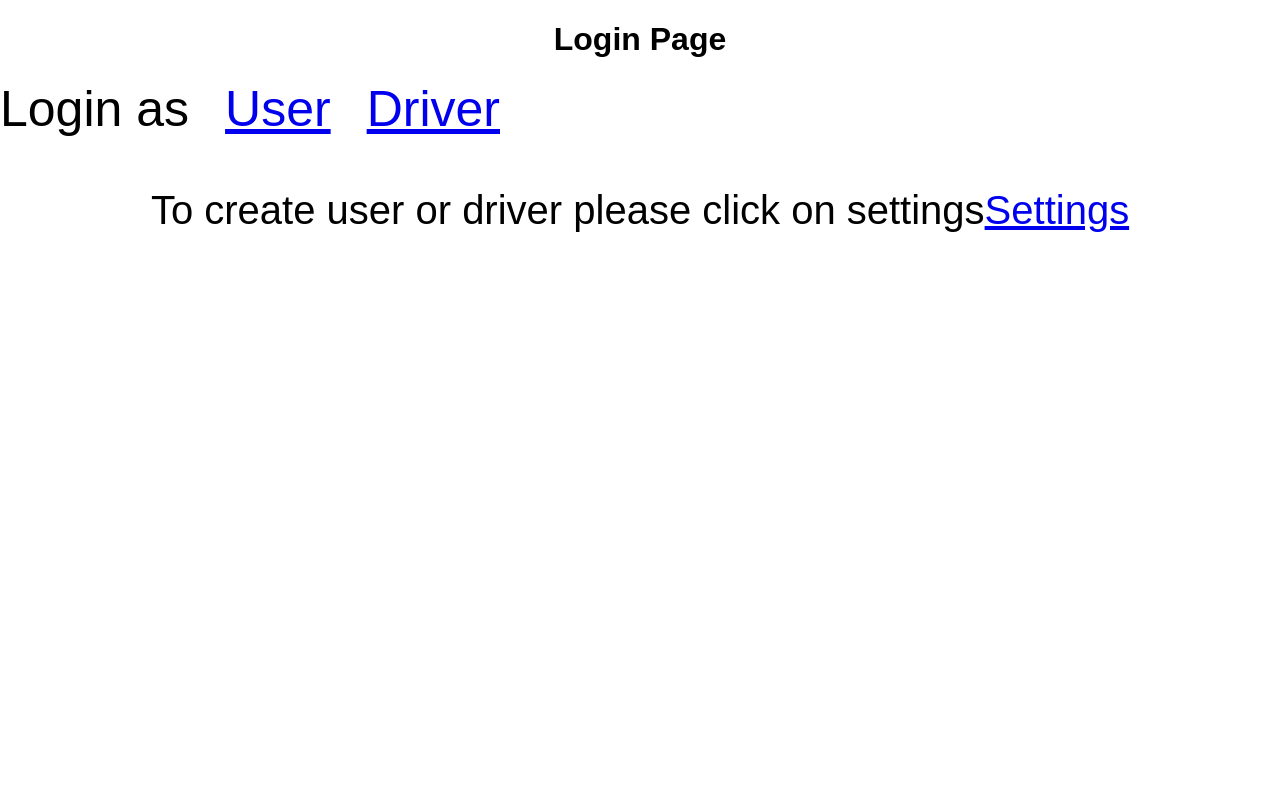
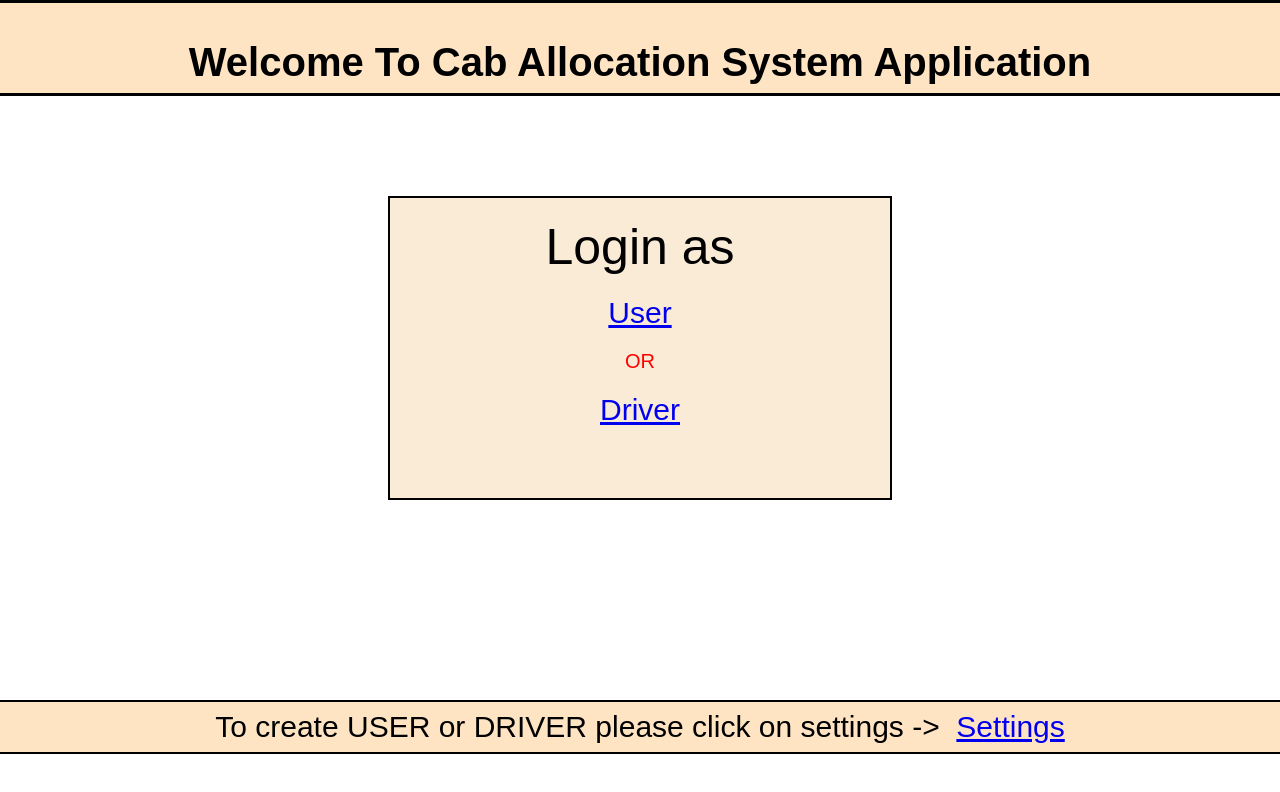
Before and after one commit to saurabhnk-94/Cab-Booking-System, a React (Create React App) app in the folder frontend/caballocationsystem/: page / in a window 1280 px wide. Shown: the top 792 px of the page. Built offline with nearby package versions, Linux system fonts and the light colour scheme.

Commit message:
Added css to the components

```diff
--- a/frontend/caballocationsystem/src/components/components.css
+++ b/frontend/caballocationsystem/src/components/components.css
@@ -1,23 +1,77 @@
 .home {
+    display: flex;
+    flex-direction: column;
+    align-items: center;
+}
+
+.home-header {
     text-align: center;
+    width: 100%;
+    height: 70px;
+    border: 3px solid black;
+    background-color: bisque;
+    color: black;
+    font-size: 20px;
+    padding: 10px;
 }
 
 .home-content {
     display: flex;
+    align-items: center;
+    flex-direction: column;
     width: 500px;
-    justify-content: space-between;
+    height: 300px;
+    border: 2px solid black;
+    margin-top: 100px;
+    background-color: antiquewhite;
+    text-align: center;
+}
+
+.home-settings {
+    display: flex;
+    width: 100%;
+    height: 50px;
+    border: 2px solid black;
     align-items: center;
-    font-size: 50px;
+    justify-content: center;
+    margin-top: 200px;
+    background-color: bisque;
+    font-size: 30px;
 }
 
 .driver-home {
     text-align: center;
 }
 
+.driver-header {
+    display: flex;
+    width: 100%;
+    height: 50px;
+    border: 2px solid black;
+    justify-content: space-around;
+    align-items: center;
+    font-size: 20px;
+    background-color: bisque;
+}
+
+select {
+    width: 200px;
+    height: 30px;
+    font-size: 25px;
+}
+
+.display-cards {
+    display: flex;
+    width: 100%;
+    flex-wrap: wrap;
+    padding: 10px;
+}
+
 .card {
-    width: 200px;
-    height: 200px;
-    border: 1px solid black;
+    width: 300px;
+    height: 250px;
+    border: 2px solid black;
+    margin-left: 20px;
 }
 
 .card-details {
@@ -25,6 +79,7 @@
     flex-direction: column;
     align-items: center;
     margin: 10px;
+    font-size: 20px;
 }
 
 #customers {
@@ -59,3 +114,18 @@
     margin-top: 50px;
     font-size: 40px;
 }
+
+.booking-button {
+    margin: 20px;
+    width: 200px;
+    height: 40px;
+    font-size: 20px;
+    background-color: yellow;
+    color: red;
+}
+
+.creating-user {
+    display: flex;
+    flex-direction: row;
+    margin: 20px;
+}
--- a/frontend/caballocationsystem/src/components/driver.js
+++ b/frontend/caballocationsystem/src/components/driver.js
@@ -50,27 +50,19 @@ class Driver extends Component {
   render() {
     return (
       <div className="driver-home">
-        <div
-          style={{
-            display: "flex",
-            justifyContent: "flex-end",
-            marginRight: 50,
-            fontSize: 30
-          }}
-        >
+        <div className="driver-header">
           <NavLink to="/">Home</NavLink>
           &nbsp;
           <NavLink to="/user">User</NavLink>
           &nbsp;
           <NavLink to="/settings">Settings</NavLink>
         </div>
-        <h1>This is driver Page</h1>
         <h1>Select Driver</h1>
         <select
           value={this.state.value}
           onChange={event => this.setState({ drivername: event.target.value })}
         >
-          <option>select</option>
+          <option>Select a Driver</option>
           {this.state.driver.map((item, index) => (
             <option key={index} value={item.drivername}>
               {item.id} &nbsp;{item.drivername}
@@ -93,16 +85,16 @@ class Driver extends Component {
           : null}
 
         {
-          this.state.drivername ?
+          this.state.drivername && (this.state.rideDetails.filter(items => items.driver == this.state.drivername && items.status != "AC").length > 0) ?
         this.state.rideDetails
           .filter(items => items.status == "RE")
           .map((item, index) => (
-            <div key={index}>
+            <div key={index} className="display-cards">
               <div className="card">
                 <div className="card-details">
-                  <div style={{ padding: 10 }}>{item.user}</div>
-                  <div style={{ padding: 10 }}>{item.ride_created}</div>
-                  <div style={{ padding: 10 }}>Requesting</div>
+                  <div style={{ padding: 10 }}>Name: &nbsp;{item.user}</div>
+                  <div style={{ padding: 10 }}>Date: &nbsp;{item.ride_created}</div>
+                  <div style={{ padding: 10 }}>Status: Requesting</div>
                   <button onClick={() => this.acceptingCab(item.id,this.state.drivername)}>ACCEPT</button>
                 </div>
               </div>
@@ -110,7 +102,7 @@ class Driver extends Component {
           )) : null}
         {this.state.drivername ? (
           <div className="driver-ride">
-            <h3>Driver Previous Ride Details</h3>
+            <h3>{this.state.drivername} Previous Ride Details</h3>
             <table id="customers">
               <thead>
                 <tr>
--- a/frontend/caballocationsystem/src/components/home.js
+++ b/frontend/caballocationsystem/src/components/home.js
@@ -6,14 +6,21 @@ class Home extends React.Component {
     render() {
         return (
             <div className="home">
-                <h1>Login Page</h1>
+                <div className="home-header">
+                    <h1>Welcome To Cab Allocation System Application</h1>
+                </div>
                 <div className="home-content">
-                    Login as
+                    <div style={{fontSize:50, marginTop:20}}>Login as </div>
+                    <div style={{fontSize:30, marginTop:20}}>
                     <NavLink to="user">User</NavLink>
+                    </div>
+                    <div style={{fontSize:20, marginTop:20, color:"red"}}>OR</div>
+                    <div style={{fontSize:30, marginTop:20}}>
                     <NavLink to="driver">Driver</NavLink>
+                    </div>
                 </div>
-                <div className="settings">
-                    To create user or driver please click on settings
+                <div className="home-settings">
+                    To create USER or DRIVER please click on settings -> &nbsp;
                     <NavLink to="settings">Settings</NavLink>
                 </div>
             </div>
--- a/frontend/caballocationsystem/src/components/settings.js
+++ b/frontend/caballocationsystem/src/components/settings.js
@@ -11,7 +11,8 @@ class Settings extends React.Component {
             username:"",
             drivername:""
         }
-        this.submitHandler = this.submitHandler.bind(this);
+        this.userSubmit = this.userSubmit.bind(this);
+        this.driverSubmit = this.driverSubmit.bind(this);
     }
     componentDidMount() {
         axios
@@ -31,35 +32,43 @@ class Settings extends React.Component {
         );
      }
 
-     submitHandler() {
-         const username = this.state.username;
-         const drivername = this.state.drivername;
+     userSubmit(username) {
+         console.log("usernameSubmit:", username);
          axios.post(`http://127.0.0.1:8000/users/`, {
              username
-         }).then(res => {
-            console.log(res.data);
-         console.log(res.data);})
+         })
+         .then(res => {
+         console.log("Successful",res.data);
+         })
          .catch(err => console.log("Error", err))
          this.setState({
              username:"",
+         })
 
-         })
+
+     }
+
+     driverSubmit(drivername) {
+        console.log("driverSubmit:", drivername);
         axios.post(`http://127.0.0.1:8000/drivers/`, {
             drivername
         }).then(res => {
-            console.log(res.data);
-         console.log(res.data);})
+        console.log("Successful",res.data);
+        })
         .catch(err => console.log("Error", err))
         this.setState({
-             drivername:""
+            drivername:"",
         })
     }
 
     render () {
         return (
-            <div>
-                This is Settings page
+            <div className="settings-page">
+                <div className="driver-header">
+                Welcome to the Settings page
                 <NavLink to="/">Home</NavLink>
+                </div>
+
           &nbsp;
                 <h2>List of users</h2>
                 <table id="customers">
@@ -94,16 +103,18 @@ class Settings extends React.Component {
                 </table>
 
 
-                <div>Create user:
+                <div className="creating-user">
+                    <div>Create user:</div>
                     <div>
-                        <input type="text" value={this.state.value} onChange={() => this.setState({username:event.target.value})} />
-                        <button onClick={this.submitHandler}>Submit</button>
+                        <input type="text" value={this.state.username} onChange={() => this.setState({username:event.target.value})} />
+                        <button onClick={() => this.userSubmit(this.state.username)}>Submit</button>
                     </div>
                 </div>
-                <div>Create Driver:
+                <div className="creating-user">
+                    <div>Create Driver:</div>
                     <div>
-                        <input type="text" value={this.state.value} onChange={() => this.setState({drivername:event.target.value})} />
-                        <button onClick={this.submitHandler}>Submit</button>
+                        <input type="text" value={this.state.drivername} onChange={() => this.setState({drivername:event.target.value})} />
+                        <button onClick={() => this.driverSubmit(this.state.drivername)}>Submit</button>
                     </div>
                 </div>
 
--- a/frontend/caballocationsystem/src/components/user.js
+++ b/frontend/caballocationsystem/src/components/user.js
@@ -33,11 +33,11 @@ class User extends Component {
   }
 
   bookingCab = (username) => {
+    // For bookin the cab I am taking the username
     const user = this.state.user.filter(item=> item.username === username)
-    console.log('user detail:', user)
-    // const username = this.state.username;
-    console.log("user id",user[0].id)
-    console.log("length", this.state.rideDetails.filter(items => items.user == username && items.status == "AC").length)
+    // console.log('user detail:', user)
+    // console.log("user id",user[0].id)
+    // console.log("length", this.state.rideDetails.filter(items => items.user == username && items.status == "AC").length)
     if (this.state.rideDetails.filter(items => items.user == username && items.status == "AC").length > 0) {
         alert("You can't book the cab as you are already on board")
     } else if (this.state.rideDetails.filter(items => items.user == username && items.status == "RE").length > 0) {
@@ -64,21 +64,13 @@ class User extends Component {
   render() {
     return (
       <div className="driver-home">
-        <div
-          style={{
-            display: "flex",
-            justifyContent: "flex-end",
-            marginRight: 50,
-            fontSize: 30
-          }}
-        >
+        <div className="driver-header" >
           <NavLink to="/">Home</NavLink>
           &nbsp;
           <NavLink to="/driver">Driver</NavLink>
           &nbsp;
           <NavLink to="/settings">Settings</NavLink>
         </div>
-        <h1>This is User Page</h1>
         <h1>Select User</h1>
         <select
           value={this.state.value}
@@ -93,11 +85,13 @@ class User extends Component {
 
           {console.log("select value", this.state.username)}
         </select>
-        {this.state.rideDetails ? (
-          <button onClick={() => this.bookingCab(this.state.username)}>
+        <div></div>
+        {this.state.username ? (
+          <button className="booking-button" onClick={() => this.bookingCab(this.state.username)}>
             Book Cab
           </button>
         ) : null}
+        {console.log("Filtering", (this.state.rideDetails.filter(items => items.user == this.state.username && items.status != "AC" || items.user == this.state.username && items.status != "RE").length > 0))}
         {console.log("ride", this.state.rideDetails)}
         {this.state.rideDetails
           .filter(
@@ -122,16 +116,10 @@ class User extends Component {
               </h2>
             </div>
           ))}
-        {/* {this.state.username ?
-          <div>
-          {this.state.rideDetails.filter(items => items.name == this.state.username && items.status == "RE" || items.name == this.state.username && items.status == "AC").length > 0 ?
-          "": <button>Book a Cab</button> }
-          </div>: null}
-        {console.log("length",this.state.rideDetails.filter(items => items.name == this.state.username && items.status == "RE").length)} */}
 
         {this.state.username ? (
           <div className="driver-ride">
-            <h3> Previous Ride Details of {this.state.username}</h3>
+            <h3>{this.state.username} Previous Ride Details </h3>
             <table id="customers">
               <thead>
                 <tr>
```
Also changed, not shown: frontend/caballocationsystem/src/index.js (+1 -15 lines). Lines whose indentation alone changed are shown as unchanged.
